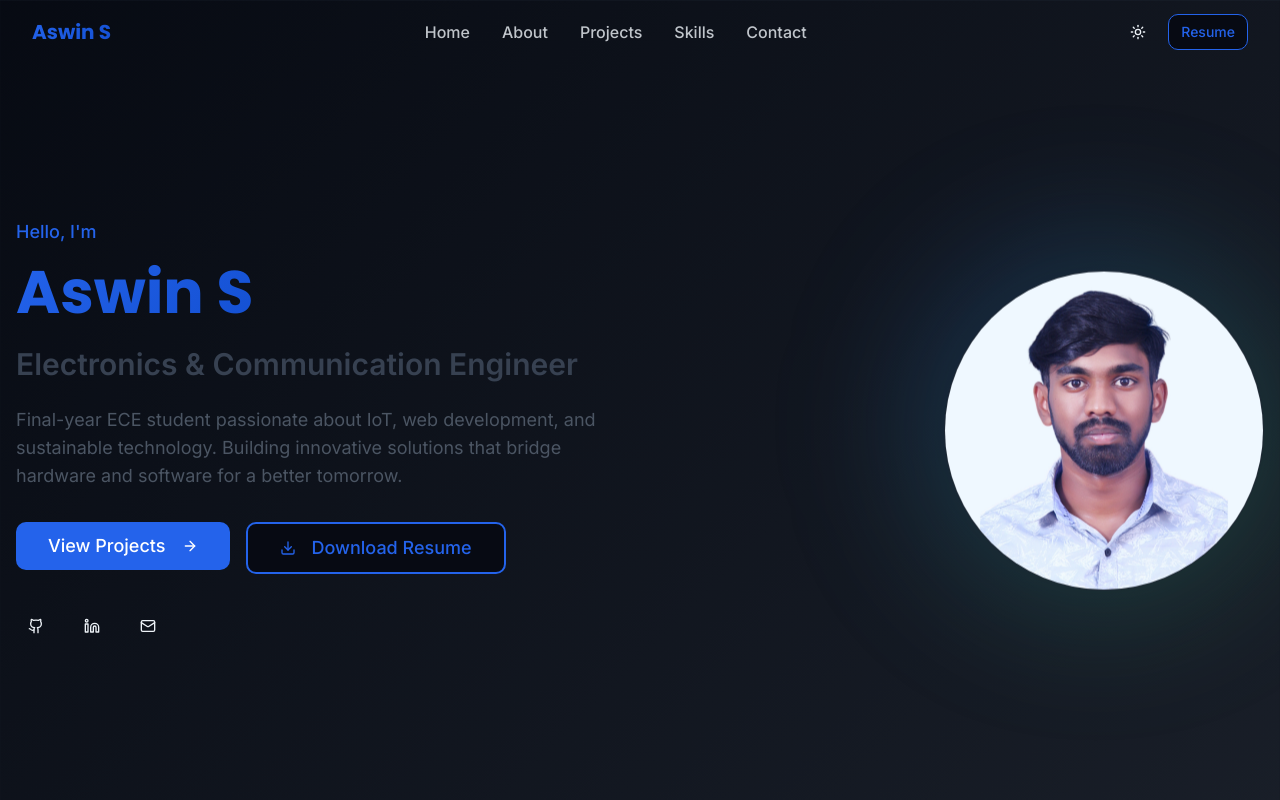
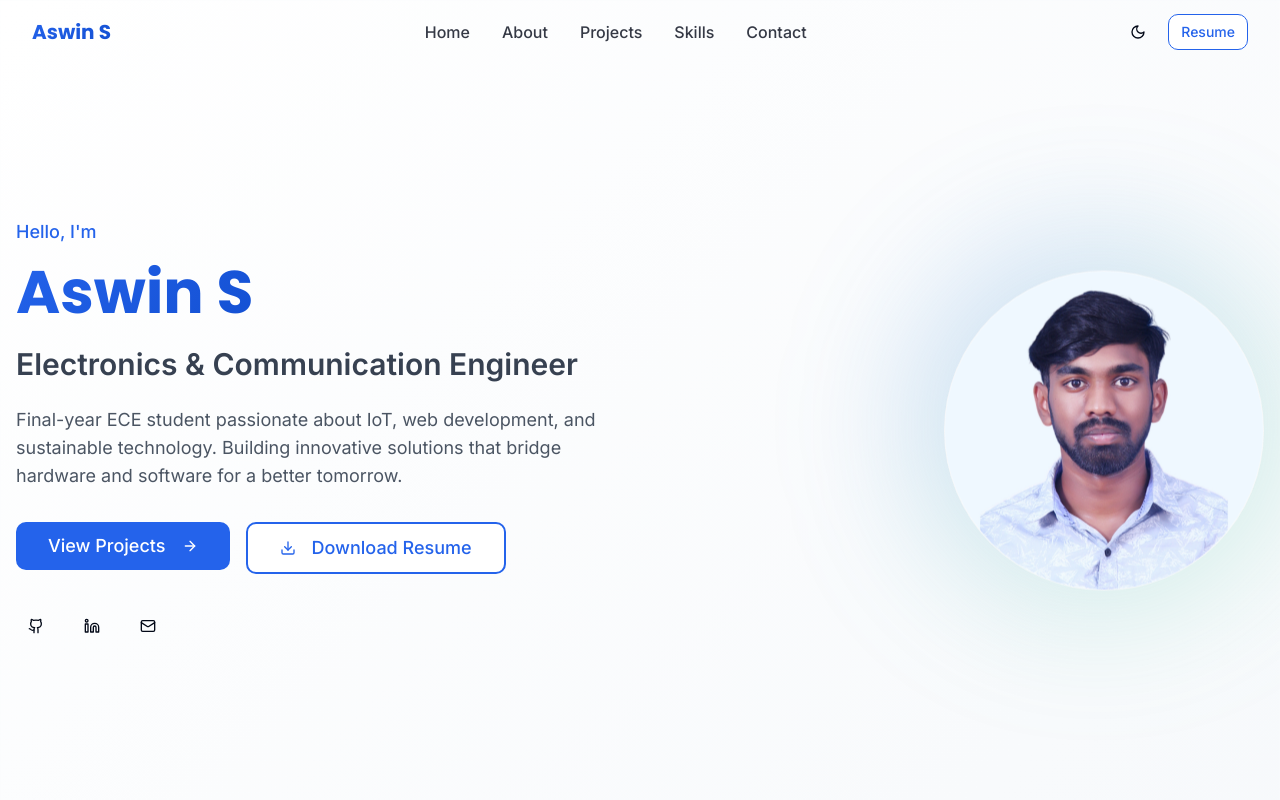
Before and after one commit to Aswin-2266/Portfolio, a React (Vite) app: page / in a window 1280 px wide. Shown: the top 800 px of the page. Built offline with nearby package versions, Linux system fonts and the light colour scheme.

Commit message:
Made default theme to light and Add demo project

```diff
--- a/src/components/Projects.tsx
+++ b/src/components/Projects.tsx
@@ -14,7 +14,7 @@ const Projects = () => {
       tech: ["React", "Express.js", "Node.js", "PostgreSQL", "JWT", "bcrypt"],
       icon: <Globe className="text-green-500" size={32} />,
       github: "https://github.com/Aswin-2266/personal-sustainability-tracker",
-      demo: "https://www.linkedin.com/posts/aswin41_hackathonexperience-webdevelopment-sustainabilitytech-activity-7347440404008419328-Jcv2?utm_source=share&utm_medium=member_desktop&rcm=ACoAADzKcWABoSgh2LiGnZ-erxPJYxFmBV2mXdU",
+      demo: "https://personal-sustainability-tracker.vercel.app/login",
       category: "Full-Stack"
     },
     {
--- a/src/contexts/ThemeContext.tsx
+++ b/src/contexts/ThemeContext.tsx
@@ -12,9 +12,9 @@ const ThemeContext = createContext<ThemeContextType | undefined>(undefined);
 const getInitialTheme = (): Theme => {
   if (typeof window !== 'undefined') {
     const savedTheme = localStorage.getItem('theme') as Theme;
-    return savedTheme || 'dark';
+    return savedTheme || 'light';
   }
-  return 'dark';
+  return 'light';
 };
 
 export const ThemeProvider: React.FC<{ children: React.ReactNode }> = ({ children }) => {
```
